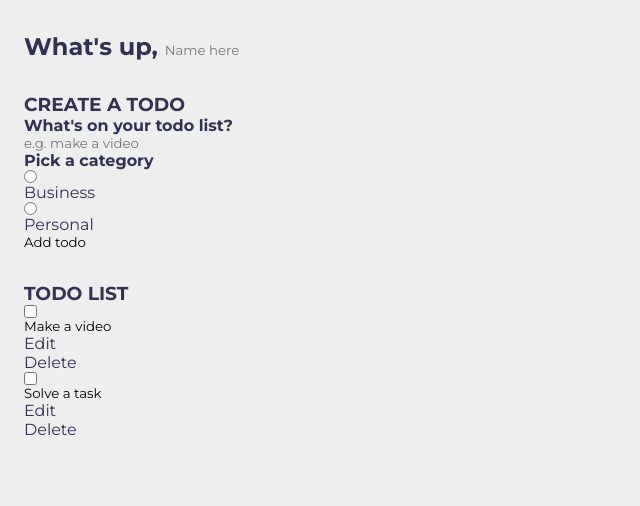
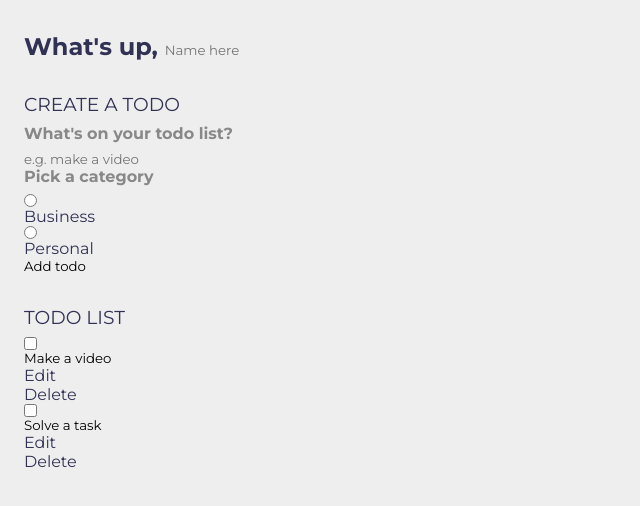
Before and after one commit to O-Julia-O/Todo_List, a plain HTML site: page index.html in a window 1280 px wide. Shown: the whole page, without its empty margins (0-640 px from the left). Drawn offline with Linux system fonts and the light colour scheme.

Commit message:
Added styles for h4, h3

```diff
--- a/style.css
+++ b/style.css
@@ -41,3 +41,17 @@ section {
     padding-left: 1.5rem;
     padding-right: 1.5rem;
 }
+
+h3 {
+    color: var(--dark);
+    font-style: 1rem;
+    font-weight: 400;
+    margin-bottom: 0.5rem;
+}
+
+h4 {
+    color: var(--grey);
+    font-style: 0.875rem;
+    font-weight: 700;
+    margin-bottom: 0.5rem;
+}
```
